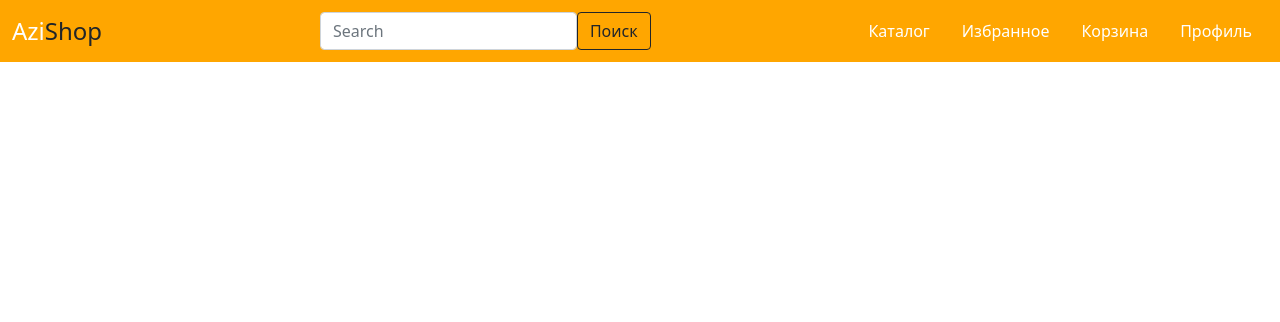
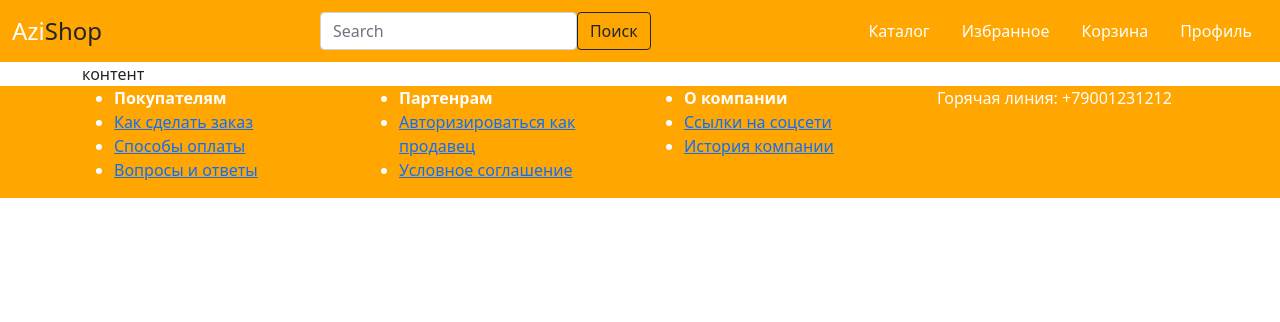
Before and after one commit to deepxshine/azimovshop, a Django app: page / in a window 1280 px wide. Shown: the top 322 px of the page. Run offline with Django 4.2, Linux system fonts and the light colour scheme; some libraries are stand-ins or nearby versions.

Commit message:
23.11  v1

```diff
--- a/azimovshop/goods/models.py
+++ b/azimovshop/goods/models.py
@@ -7,7 +7,7 @@ User = get_user_model()
 class Category(models.Model):
     name = models.CharField(max_length=255, verbose_name='Название категории')
     description = models.TextField()
-    image = models.ImageField()
+    image = models.ImageField(upload_to='category/')
     slug = models.SlugField(unique=True)
 
     class Meta:
@@ -28,7 +28,7 @@ class Parameter(models.Model):
 class Product(models.Model):
     name = models.CharField(max_length=255)
     description = models.TextField()
-    image = models.ImageField()
+    image = models.ImageField(upload_to='product/')
     count = models.PositiveIntegerField()
     price = models.PositiveIntegerField()
     old_price = models.PositiveIntegerField()
--- a/azimovshop/templates/base.html
+++ b/azimovshop/templates/base.html
@@ -9,7 +9,9 @@
 <body>
 {% include 'includes/header.html' %}
 <main>
-
+ <div class="container py5">
+   {% block content %} контент {% endblock %}
+ </div>
 </main>
 {% include 'includes/footer.html' %}
 </body>
--- a/azimovshop/templates/includes/footer.html
+++ b/azimovshop/templates/includes/footer.html
@@ -0,0 +1,51 @@
+<footer style="background-color: #ffa600">
+  <div class="container" style="color:white">
+    <div class="row">
+      <div class="col">
+        <ul>
+          <li>
+            <b>Покупателям</b>
+          </li>
+          <li>
+            <a href="#">Как сделать заказ</a>
+          </li>
+          <li>
+            <a href="#">Способы оплаты</a>
+          </li>
+          <li>
+            <a href="#">Вопросы и ответы</a>
+          </li>
+        </ul>
+      </div>
+      <div class="col">
+        <ul>
+          <li>
+            <b>Партенрам</b>
+          </li>
+          <li>
+            <a href="#">Авторизироваться как продавец</a>
+          </li>
+          <li>
+            <a href="#">Условное соглашение</a>
+          </li>
+        </ul>
+      </div>
+      <div class="col">
+        <ul>
+          <li>
+            <b>О компании</b>
+          </li>
+          <li>
+            <a href="#">Ссылки на соцсети</a>
+          </li>
+          <li>
+            <a href="#">История компании</a>
+          </li>
+        </ul>
+      </div>
+      <div class="col">
+        <p>Горячая линия: +79001231212</p>
+      </div>
+    </div>
+  </div>
+</footer>
```
